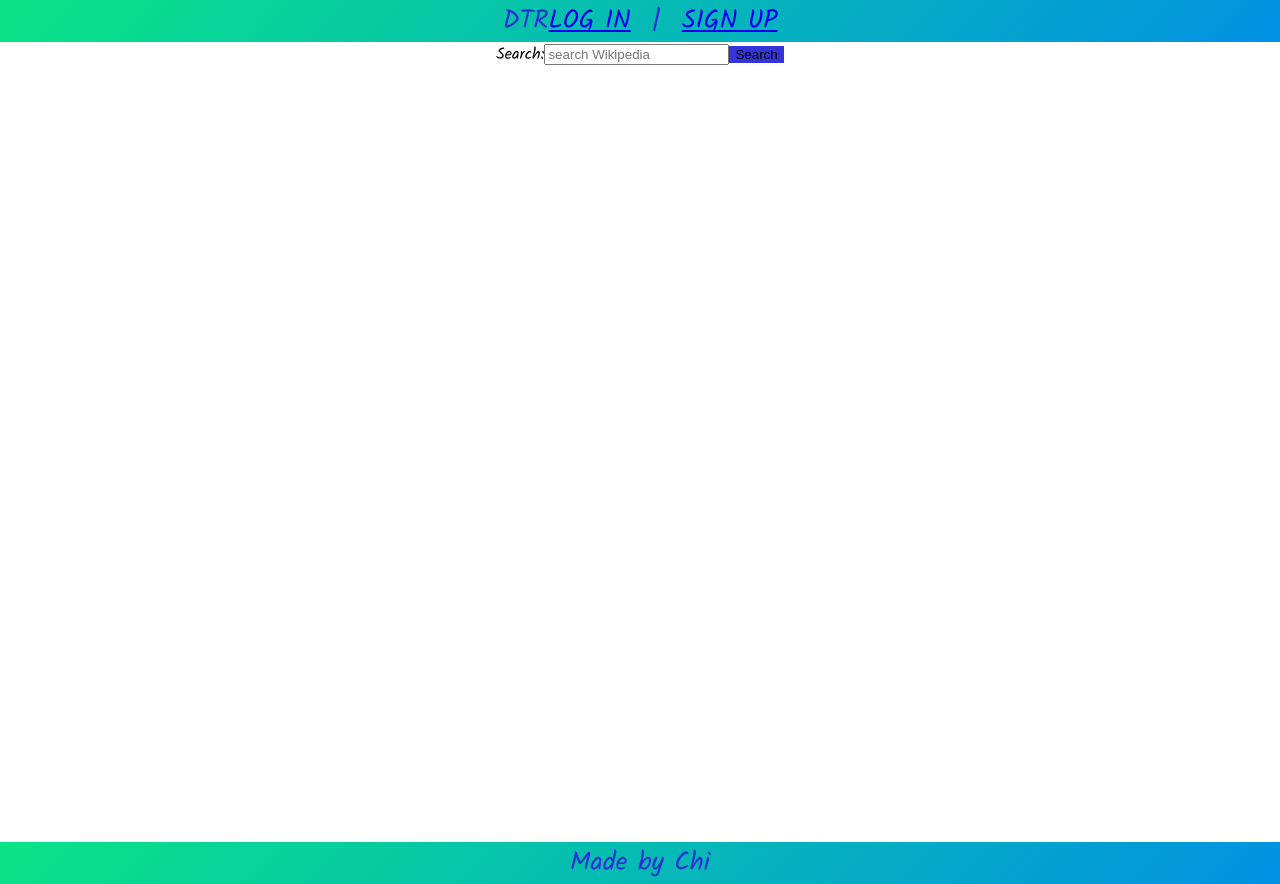
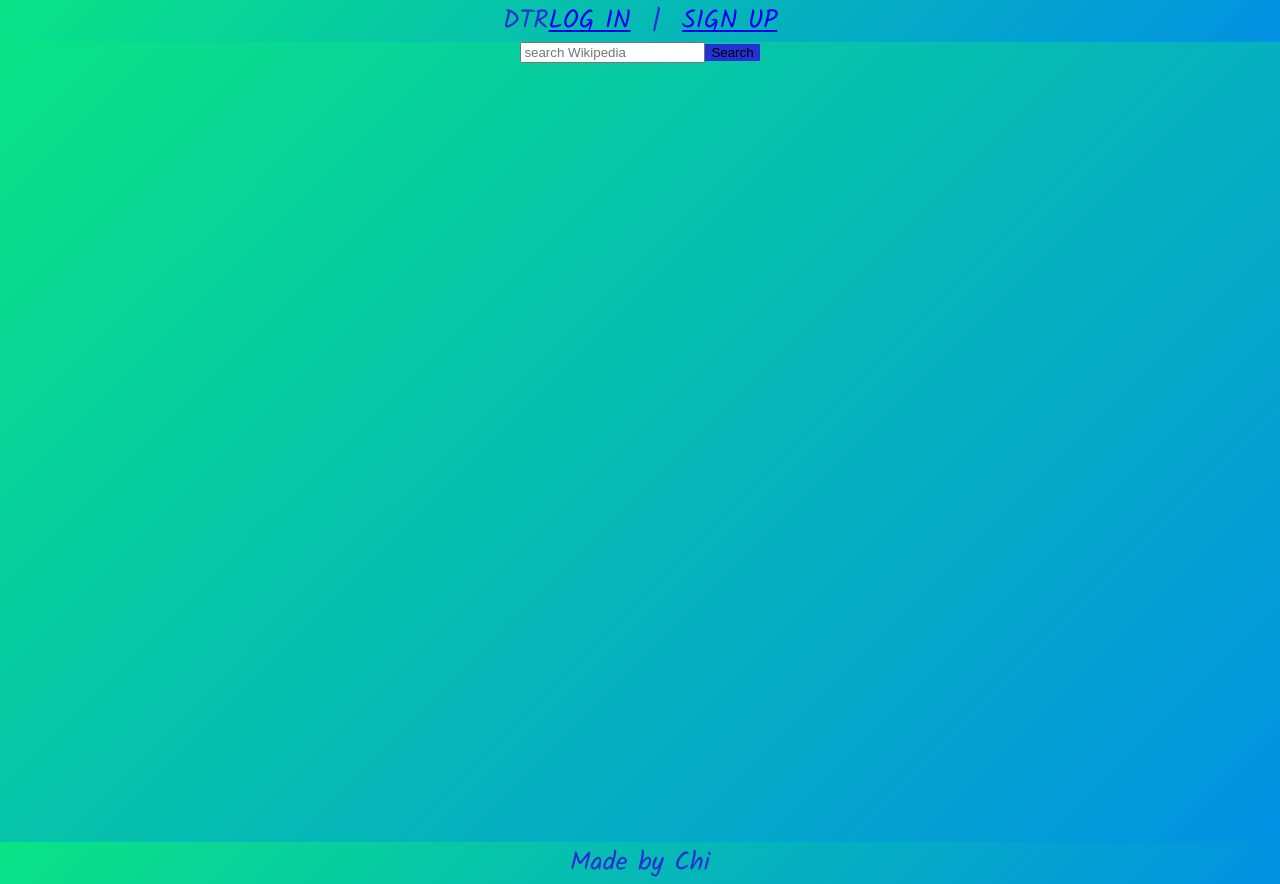
Before and after one commit to Chi37/dtr, a React (Create React App) app: page / in a window 1280 px wide. Built offline with nearby package versions, Linux system fonts and the light colour scheme.

Commit message:
set justify-content to empty string in @mixin

```diff
--- a/src/components/Container.jsx
+++ b/src/components/Container.jsx
@@ -14,7 +14,7 @@ const Container = (props) => (
     {(props.nodes) ? props.nodes.map((node, idx) => (
       <>
         <button id='node' onClick={() => props.handleNodeClick(node.link)}>
-          <Node key={idx} node={node} />
+          <div className='node-container'><Node key={idx} node={node} /></div>
         </button>
         {node.snippet}
       </>
--- a/src/components/Container.scss
+++ b/src/components/Container.scss
@@ -4,8 +4,9 @@ $size: 70px;
 @import './mixins';
 
 .container{
-	@include flexCenter(normal, flex-start, center);
+	@include flexCenter(column, flex-start, '');
 	min-height: 100vh;
+	background: map-get($map: $gradients, $key: chill );
 }
 
 form {
--- a/src/components/SearchBar.jsx
+++ b/src/components/SearchBar.jsx
@@ -4,7 +4,6 @@ const SearchBar = (props) => {
 	return (
 		<>
 			<form onSubmit={props.handleSearch}>
-				<label>Search: </label>
 				<input placeholder="search Wikipedia" type="text" autoComplete="off" onChange={props.handleChange} />
 				<button id='searchBtn'>Search</button>
 			</form>
```
